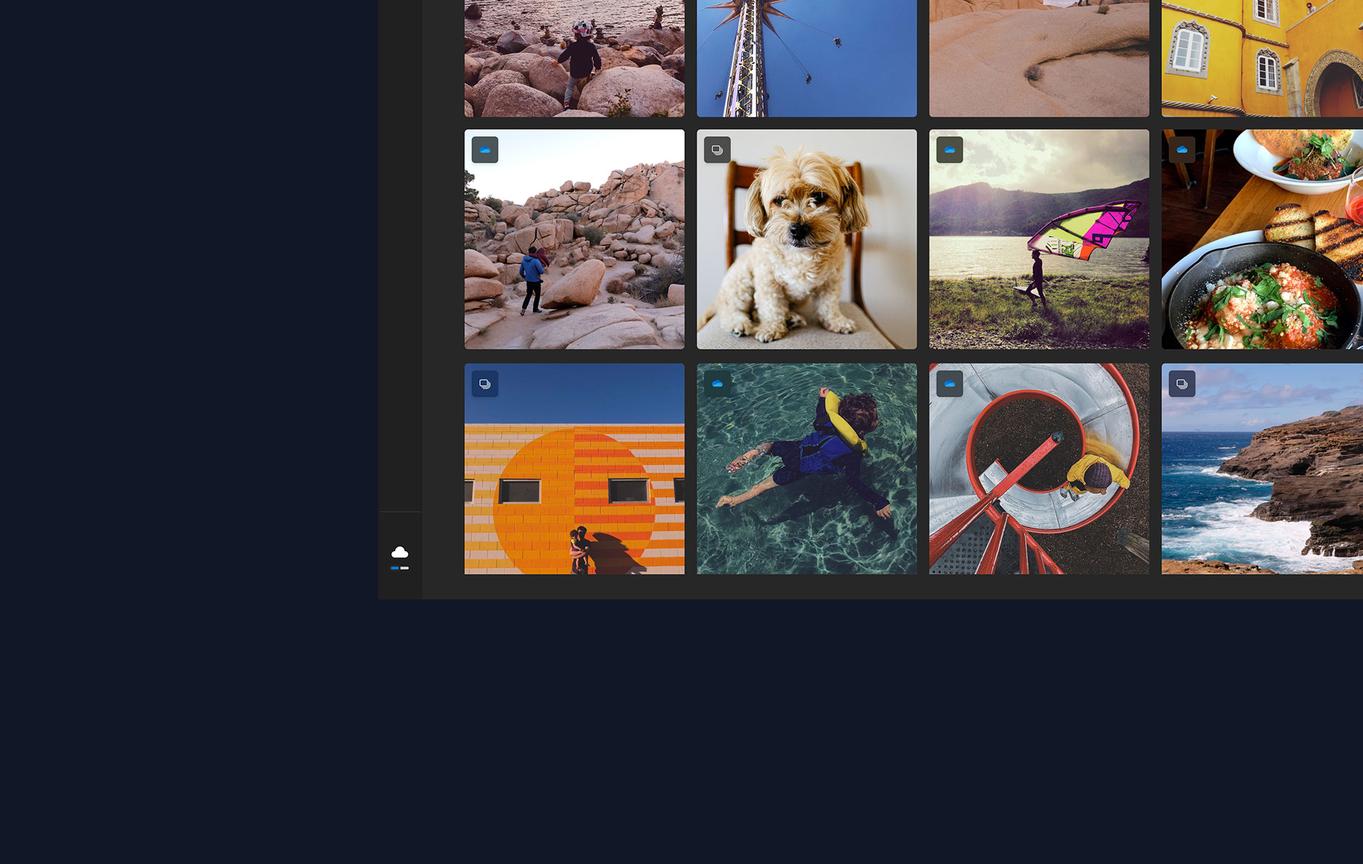
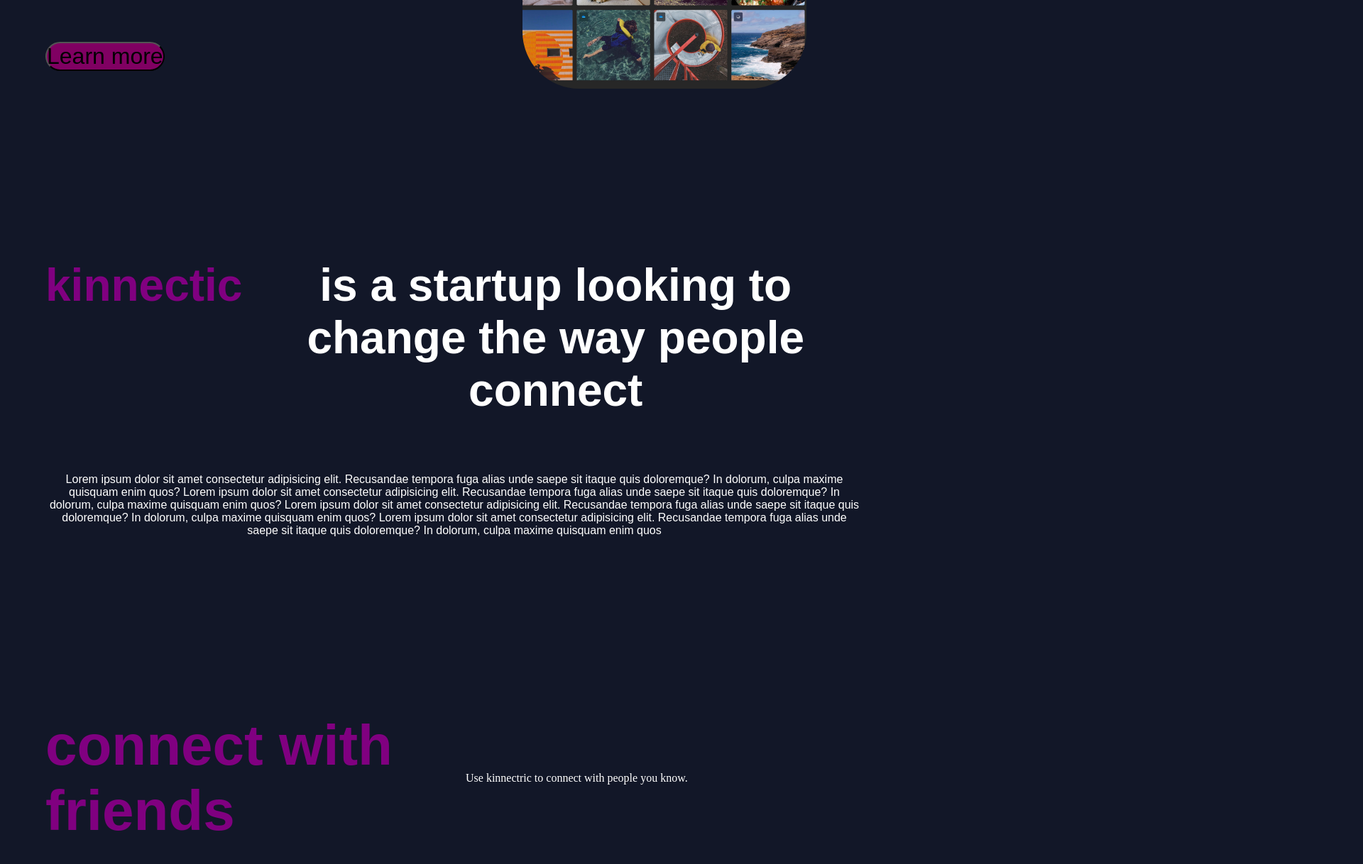
Before and after one commit to Riteshtekchandani18/html, a plain HTML site: page layout2.html in a window 1280 px wide. Shown: the part 490-1708 px from the top of the page at 71% size, 1920 px wide, since content can reach past the window. Drawn offline with Linux system fonts and the light colour scheme.

Commit message:
layouuts

```diff
--- a/layout2.html
+++ b/layout2.html
@@ -55,7 +55,59 @@
         }
         .col h1{
             font-size: 6rem;
+            margin-top: 7rem;
         }
+        .hero img{
+            width: 400px;
+            height: 400px;
+            object-fit: cover;
+            border-radius: 5rem;
+             margin-top: 5rem;       }
+            .col button{
+                margin-top: 5rem;
+                font-size: 2rem;
+                color:black;
+              background-color: rgb(128, 0, 98);
+              object-fit: cover;
+              border-radius: 2rem;
+            }
+            .h2{
+                display: flex;
+                direction: column;
+                justify-content: center;
+                text-align: center;
+                padding-top: 5rem;
+                gap: .5rem;
+                font-size: 4rem;
+                font-family:sans-serif ;
+            }
+            .span{
+                color: purple;
+                font-size: 4rem;
+                /* display: flex;    */
+                font-family:sans-serif ;
+            }
+            .para{
+                display: flex;
+                direction: column;
+                justify-content: center;
+                text-align: center;
+                padding-top: 5rem;
+                font-family:sans-serif ;
+
+            }
+           .sec{
+                display: grid;
+              grid-template-columns: 1fr 1fr;
+            gap: 2rem;
+            align-items: center;
+
+            }
+            .heading{
+                color:purple;
+                font-size: 5rem;
+                font-family: sans-serif;
+            }
     </style>
 </head>
 <body>
@@ -73,8 +125,18 @@
             </div>
             <div class=" col hero"> <a href="#"><img src="static/images/1.png" alt="images1"></a></div></div>
         </section>
-        <section></section>
-        <section></section>
+        <section>
+            <h2 class="h2">
+           <span class="span">kinnectic </span>  is a startup looking to change the way people connect </h2>
+            <p class="para">
+                Lorem ipsum dolor sit amet consectetur adipisicing elit. Recusandae tempora fuga alias unde saepe sit itaque quis doloremque? In dolorum, culpa maxime quisquam enim quos?  Lorem ipsum dolor sit amet consectetur adipisicing elit. Recusandae tempora fuga alias unde saepe sit itaque quis doloremque? In dolorum, culpa maxime quisquam enim quos? Lorem ipsum dolor sit amet consectetur adipisicing elit. Recusandae tempora fuga alias unde saepe sit itaque quis doloremque? In dolorum, culpa maxime quisquam enim quos?  Lorem ipsum dolor sit amet consectetur adipisicing elit. Recusandae tempora fuga alias unde saepe sit itaque quis doloremque? In dolorum, culpa maxime quisquam enim quos</p>
+             </section>
+        <section ><div class="sec">
+            <h2 class="heading">connect with friends</h2>
+            <p>Use kinnectric to connect with people you know.</p>
+            <p>Kinnectrics can also connect you to people outside your usual circle</p>
+            <a href="#"><img src="static/images/2.png" alt="images2"></a></div>
+        </section>
         <section></section>
         <section></section>
         <section></section>
```
Also changed, not shown: static/images/2.png (added).
